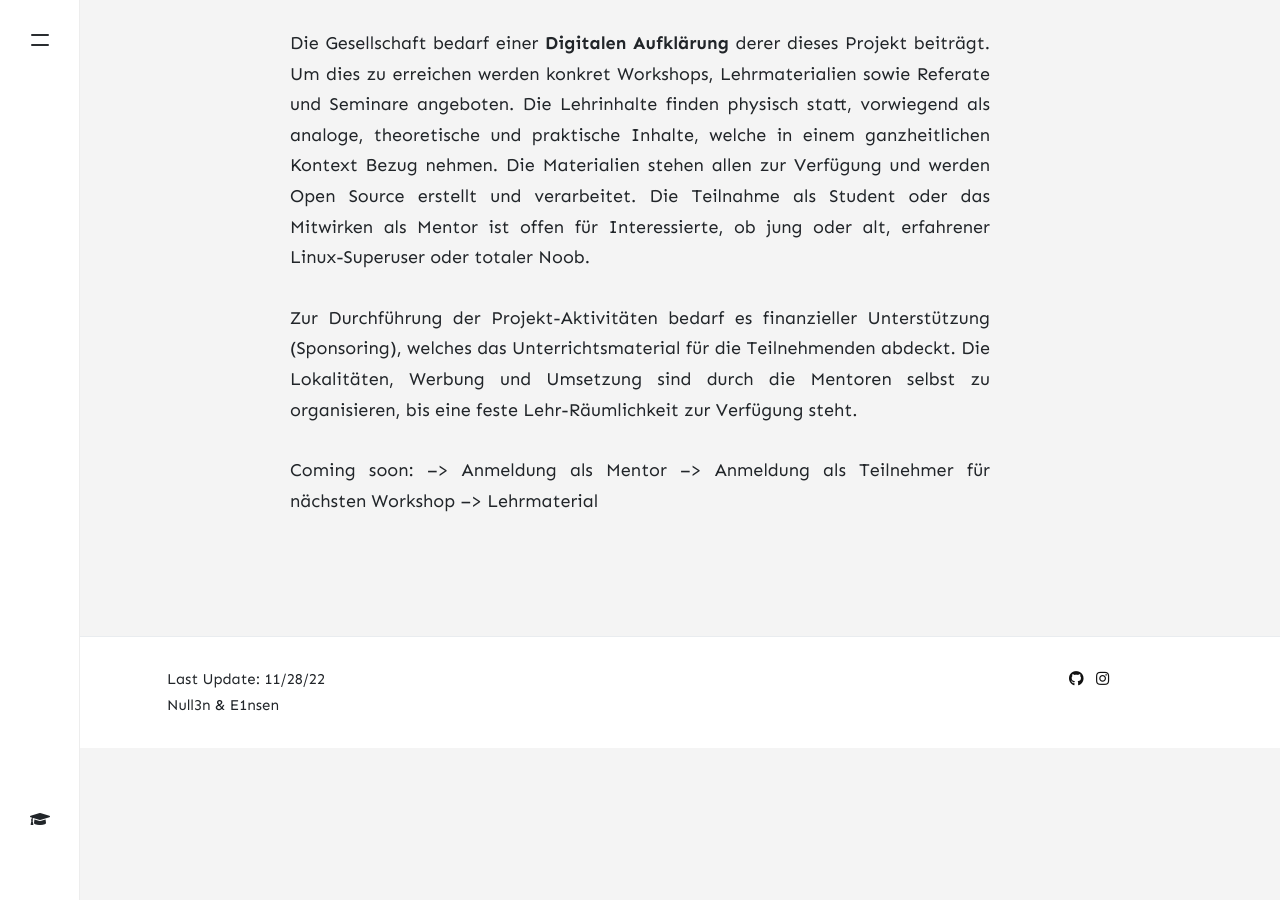
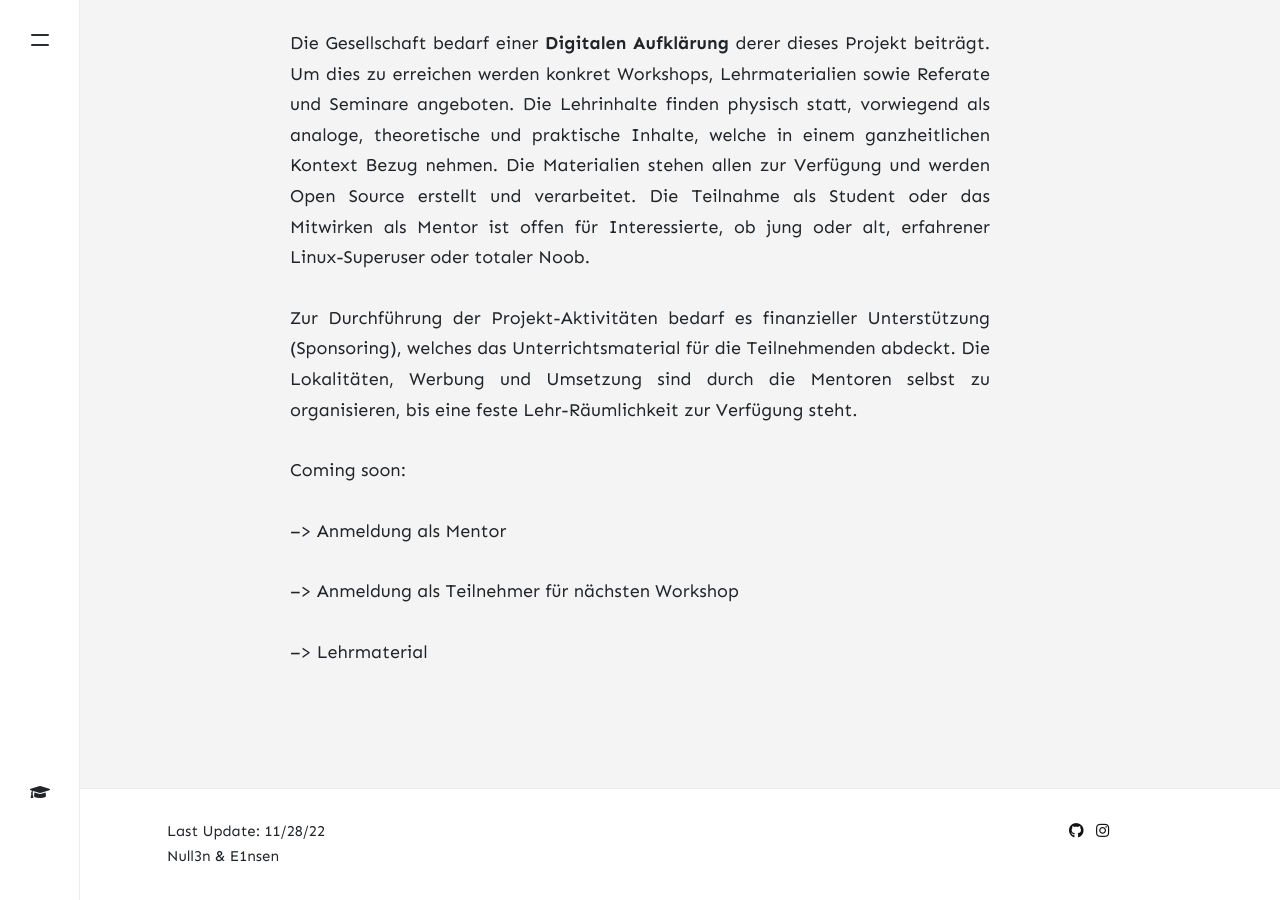
Before and after one commit to nullen-einsen/nullen-einsen.github.io, a Jekyll site: the page built from _pages/about.md, in a window 1280 px wide and 900 px high, scrolled down 709 px. Built offline with Jekyll 4.4.1, drawn with Linux system fonts in a browser that asks for light colours; nearby versions of some CDN libraries; comment, search, counter and statistics services are not loaded; before the commit the page ends 1457 px from its top, so only the background shows below that; part of the change alters nothing that is shown.

```diff
--- a/_includes/event-preview.html
+++ b/_includes/event-preview.html
@@ -3,7 +3,7 @@
         <i class="fas fa-graduation-cap show-event-preview"></i>
         <div class="bd-event-preview ml-3">
             <div class="event-preview-content">
-              Der nächste Workshop findet statt im Oktober 2022. Mehr dazu wird bald veröffentlicht.
+              Der nächste Workshop findet statt im Feburar 2023 in Zusammenarbeit mit dem <a href="https://kulturbuero.ch/bs">Kulturbüro Basel</a>. Weitere Infos folgen.
             </div>
         </div>
     </div>
--- a/_pages/about.md
+++ b/_pages/about.md
@@ -26,6 +26,9 @@ Die Gesellschaft bedarf einer <b>Digitalen Aufklärung</b> derer dieses Projekt
 Zur Durchführung der Projekt-Aktivitäten bedarf es finanzieller Unterstützung (Sponsoring), welches das Unterrichtsmaterial für die Teilnehmenden abdeckt. Die Lokalitäten, Werbung und Umsetzung sind durch die Mentoren selbst zu organisieren, bis eine feste Lehr-Räumlichkeit zur Verfügung steht.
 
 Coming soon:
+
 --> Anmeldung als Mentor
+
 --> Anmeldung als Teilnehmer für nächsten Workshop
+
 --> Lehrmaterial
```
